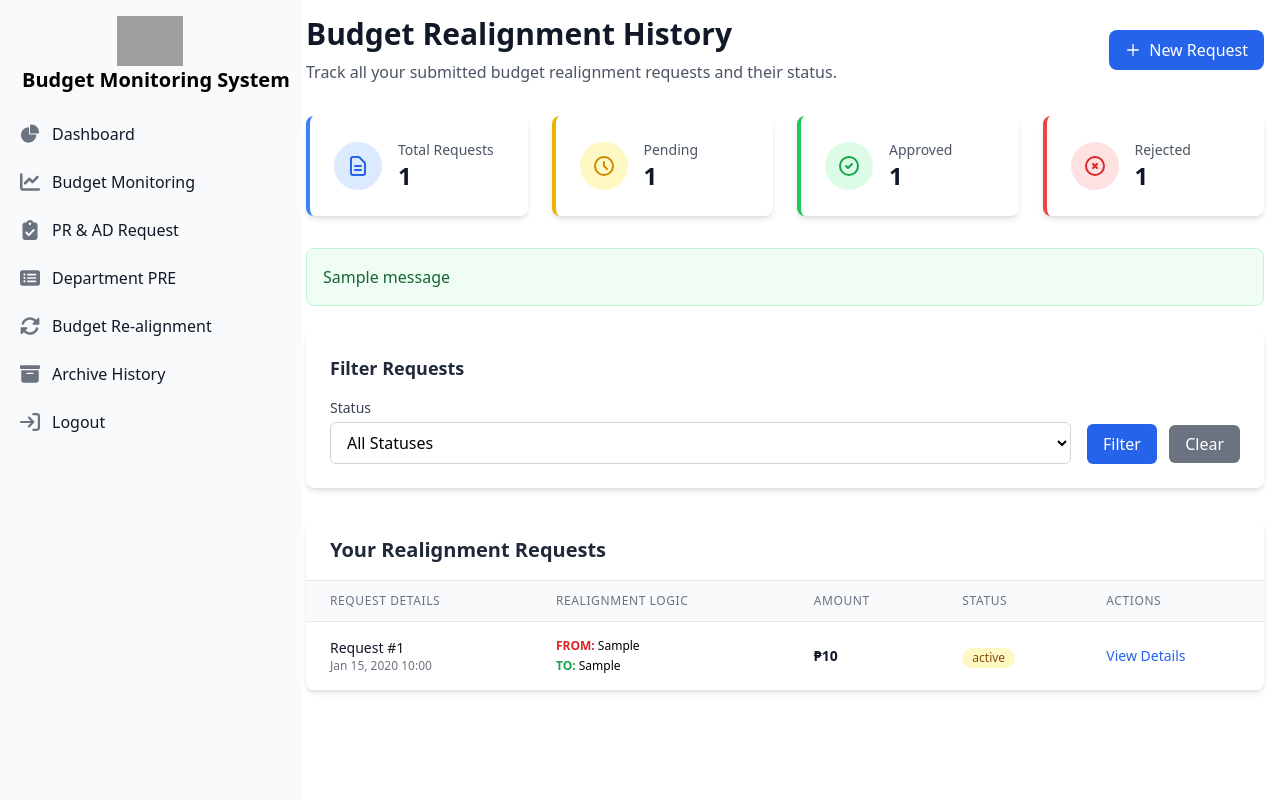
After one commit to RomeloDev/CAPSTONE-PROJECT---BUDGET-MONITORING-SYSTEM-V2, a Django app: template apps/end_user_panel/templates/end_user_panel/realignment_history.html in a window 1280 px wide. The commit adds this page. Run offline with Django 5.2, Linux system fonts and the light colour scheme; the template is opened without the code that fills it: most values are stand-ins (such as "Sample title", 1, 10 or a date in 2020); one stand-in notice (Sample message) is shown; some libraries are stand-ins or nearby versions; grey boxes are pictures that could not be loaded.

Commit message:
End User Panel: Budget Realignment Feature Added

```diff
--- a/apps/admin_panel/templates/admin_panel/budget_allocation.html
+++ b/apps/admin_panel/templates/admin_panel/budget_allocation.html
@@ -82,7 +82,7 @@
             <div class="flex items-center justify-between">
                 <div>
                     <p class="text-sm font-medium text-gray-600">Utilization Rate</p>
-                    <p class="text-2xl font-bold text-gray-900">{{ utilization_rate|default:"0" }}%</p>
+                    <p class="text-2xl font-bold text-gray-900">{{ utilization_rate|default:"0"|floatformat:2 }}%</p>
                     <p class="text-xs text-gray-500 mt-1">Budget Used</p>
                 </div>
                 <div class="p-3 bg-yellow-100 rounded-full">
--- /dev/null
+++ b/apps/end_user_panel/templates/end_user_panel/realignment_history.html
@@ -0,0 +1,226 @@
+{% extends "end_user_base_template/dashboard.html" %}
+{% load humanize %}
+
+{% block title %}Budget Realignment History{% endblock title %}
+
+{% block main-content %}
+<main class="content">
+    <div class="max-w-7xl mx-auto">
+        <!-- Header -->
+        <header class="mb-8">
+            <div class="flex justify-between items-center">
+                <div>
+                    <h1 class="text-3xl font-bold text-gray-900 mb-2">Budget Realignment History</h1>
+                    <p class="text-gray-600">Track all your submitted budget realignment requests and their status.</p>
+                </div>
+                <div class="flex space-x-3">
+                    <a href="{% url 'create_budget_realignment' %}"
+                       class="inline-flex items-center px-4 py-2 bg-blue-600 text-white rounded-lg hover:bg-blue-700 transition duration-200 font-medium">
+                        <svg class="w-4 h-4 mr-2" fill="none" stroke="currentColor" viewBox="0 0 24 24">
+                            <path stroke-linecap="round" stroke-linejoin="round" stroke-width="2" d="M12 4v16m8-8H4"></path>
+                        </svg>
+                        New Request
+                    </a>
+                </div>
+            </div>
+        </header>
+
+        <!-- Summary Cards -->
+        <section class="grid grid-cols-1 md:grid-cols-4 gap-6 mb-8">
+            <div class="bg-white p-6 rounded-lg shadow-md border-l-4 border-blue-500">
+                <div class="flex items-center">
+                    <div class="p-3 rounded-full bg-blue-100 text-blue-600">
+                        <svg class="w-6 h-6" fill="none" stroke="currentColor" viewBox="0 0 24 24">
+                            <path stroke-linecap="round" stroke-linejoin="round" stroke-width="2" d="M9 12h6m-6 4h6m2 5H7a2 2 0 01-2-2V5a2 2 0 012-2h5.586a1 1 0 01.707.293l5.414 5.414a1 1 0 01.293.707V19a2 2 0 01-2 2z"></path>
+                        </svg>
+                    </div>
+                    <div class="ml-4">
+                        <p class="text-sm font-medium text-gray-600">Total Requests</p>
+                        <p class="text-2xl font-semibold text-gray-900">{{ total_requests }}</p>
+                    </div>
+                </div>
+            </div>
+
+            <div class="bg-white p-6 rounded-lg shadow-md border-l-4 border-yellow-500">
+                <div class="flex items-center">
+                    <div class="p-3 rounded-full bg-yellow-100 text-yellow-600">
+                        <svg class="w-6 h-6" fill="none" stroke="currentColor" viewBox="0 0 24 24">
+                            <path stroke-linecap="round" stroke-linejoin="round" stroke-width="2" d="M12 8v4l3 3m6-3a9 9 0 11-18 0 9 9 0 0118 0z"></path>
+                        </svg>
+                    </div>
+                    <div class="ml-4">
+                        <p class="text-sm font-medium text-gray-600">Pending</p>
+                        <p class="text-2xl font-semibold text-gray-900">{{ pending_count }}</p>
+                    </div>
+                </div>
+            </div>
+
+            <div class="bg-white p-6 rounded-lg shadow-md border-l-4 border-green-500">
+                <div class="flex items-center">
+                    <div class="p-3 rounded-full bg-green-100 text-green-600">
+                        <svg class="w-6 h-6" fill="none" stroke="currentColor" viewBox="0 0 24 24">
+                            <path stroke-linecap="round" stroke-linejoin="round" stroke-width="2" d="M9 12l2 2 4-4m6 2a9 9 0 11-18 0 9 9 0 0118 0z"></path>
+                        </svg>
+                    </div>
+                    <div class="ml-4">
+                        <p class="text-sm font-medium text-gray-600">Approved</p>
+                        <p class="text-2xl font-semibold text-gray-900">{{ approved_count }}</p>
+                    </div>
+                </div>
+            </div>
+
+            <div class="bg-white p-6 rounded-lg shadow-md border-l-4 border-red-500">
+                <div class="flex items-center">
+                    <div class="p-3 rounded-full bg-red-100 text-red-600">
+                        <svg class="w-6 h-6" fill="none" stroke="currentColor" viewBox="0 0 24 24">
+                            <path stroke-linecap="round" stroke-linejoin="round" stroke-width="2" d="M10 14l2-2m0 0l2-2m-2 2l-2-2m2 2l2 2m7-2a9 9 0 11-18 0 9 9 0 0118 0z"></path>
+                        </svg>
+                    </div>
+                    <div class="ml-4">
+                        <p class="text-sm font-medium text-gray-600">Rejected</p>
+                        <p class="text-2xl font-semibold text-gray-900">{{ rejected_count }}</p>
+                    </div>
+                </div>
+            </div>
+        </section>
+
+        <!-- Messages -->
+        {% if messages %}
+        <div class="mb-6">
+            {% for message in messages %}
+            <div class="p-4 rounded-lg mb-4 {% if message.tags == 'success' %}bg-green-50 text-green-800 border border-green-200{% elif message.tags == 'error' %}bg-red-50 text-red-800 border border-red-200{% else %}bg-blue-50 text-blue-800 border border-blue-200{% endif %}">
+                {{ message }}
+            </div>
+            {% endfor %}
+        </div>
+        {% endif %}
+
+        <!-- Filter Section -->
+        <section class="bg-white p-6 rounded-lg shadow-md mb-8">
+            <h2 class="text-lg font-semibold text-gray-800 mb-4">Filter Requests</h2>
+            <form method="get" class="flex flex-wrap gap-4 items-end">
+                <div class="flex-1 min-w-[200px]">
+                    <label for="status" class="block text-sm font-medium text-gray-700 mb-1">Status</label>
+                    <select id="status" name="status" class="w-full border border-gray-300 rounded-md px-3 py-2 bg-white focus:ring-2 focus:ring-blue-500 focus:outline-none">
+                        <option value="">All Statuses</option>
+                        {% for code, label in status_choices %}
+                            <option value="{{ code }}" {% if status_filter == code %}selected{% endif %}>{{ label }}</option>
+                        {% endfor %}
+                    </select>
+                </div>
+                <div>
+                    <button type="submit" class="bg-blue-600 text-white px-4 py-2 rounded-md hover:bg-blue-700 transition duration-200">
+                        Filter
+                    </button>
+                    <a href="{% url 'realignment_history' %}" class="ml-2 bg-gray-500 text-white px-4 py-2 rounded-md hover:bg-gray-600 transition duration-200">
+                        Clear
+                    </a>
+                </div>
+            </form>
+        </section>
+
+        <!-- Requests Table -->
+        <section class="bg-white rounded-lg shadow-md overflow-hidden">
+            <div class="px-6 py-4 border-b border-gray-200">
+                <h2 class="text-xl font-semibold text-gray-800">Your Realignment Requests</h2>
+            </div>
+
+            <div class="overflow-x-auto">
+                <table class="min-w-full divide-y divide-gray-200">
+                    <thead class="bg-gray-50">
+                        <tr>
+                            <th class="px-6 py-3 text-left text-xs font-medium text-gray-500 uppercase tracking-wider">Request Details</th>
+                            <th class="px-6 py-3 text-left text-xs font-medium text-gray-500 uppercase tracking-wider">Realignment Logic</th>
+                            <th class="px-6 py-3 text-left text-xs font-medium text-gray-500 uppercase tracking-wider">Amount</th>
+                            <th class="px-6 py-3 text-left text-xs font-medium text-gray-500 uppercase tracking-wider">Status</th>
+                            <th class="px-6 py-3 text-left text-xs font-medium text-gray-500 uppercase tracking-wider">Actions</th>
+                        </tr>
+                    </thead>
+                    <tbody class="bg-white divide-y divide-gray-200">
+                        {% for req in requests %}
+                        <tr class="hover:bg-gray-50 transition">
+                            <td class="px-6 py-4 whitespace-nowrap">
+                                <div class="text-sm text-gray-900 font-medium">Request #{{ req.id }}</div>
+                                <div class="text-xs text-gray-500">{{ req.created_at|date:"M d, Y H:i" }}</div>
+                            </td>
+                            <td class="px-6 py-4">
+                                <div class="flex flex-col space-y-1">
+                                    <div class="text-xs">
+                                        <span class="font-bold text-red-600">FROM:</span> {{ req.source_item_display }}
+                                    </div>
+                                    <div class="text-xs">
+                                        <span class="font-bold text-green-600">TO:</span> {{ req.target_item_display }}
+                                    </div>
+                                </div>
+                            </td>
+                            <td class="px-6 py-4 whitespace-nowrap">
+                                <div class="text-sm font-bold text-gray-900">₱{{ req.amount|intcomma }}</div>
+                            </td>
+                            <td class="px-6 py-4 whitespace-nowrap">
+                                <span class="inline-flex items-center px-2.5 py-0.5 rounded-full text-xs font-medium
+                                    {% if req.status == 'Approved' %}bg-green-100 text-green-800
+                                    {% elif req.status == 'Rejected' %}bg-red-100 text-red-800
+                                    {% elif req.status == 'Partially Approved' %}bg-blue-100 text-blue-800
+                                    {% elif req.status == 'Awaiting Admin Verification' %}bg-indigo-100 text-indigo-800
+                                    {% else %}bg-yellow-100 text-yellow-800{% endif %}">
+                                    {{ req.status }}
+                                </span>
+                            </td>
+                            <td class="px-6 py-4 whitespace-nowrap text-sm font-medium">
+                                <a href="{% url 'preview_realignment_documents' req.pk %}" class="text-blue-600 hover:text-blue-900">View Details</a>
+                            </td>
+                        </tr>
+                        {% empty %}
+                        <tr>
+                            <td colspan="5" class="px-6 py-10 text-center text-gray-500">
+                                <p class="text-lg">No realignment requests found.</p>
+                            </td>
+                        </tr>
+                        {% endfor %}
+                    </tbody>
+                </table>
+            </div>
+
+            <!-- Pagination (if using generic ListView pagination) -->
+            {% if is_paginated %}
+            <div class="bg-white px-4 py-3 flex items-center justify-between border-t border-gray-200 sm:px-6">
+                <div class="flex-1 flex justify-between sm:hidden">
+                    {% if page_obj.has_previous %}
+                        <a href="?page={{ page_obj.previous_page_number }}{% if status_filter %}&status={{ status_filter }}{% endif %}" class="relative inline-flex items-center px-4 py-2 border border-gray-300 text-sm font-medium rounded-md text-gray-700 bg-white hover:bg-gray-50">Previous</a>
+                    {% endif %}
+                    {% if page_obj.has_next %}
+                        <a href="?page={{ page_obj.next_page_number }}{% if status_filter %}&status={{ status_filter }}{% endif %}" class="ml-3 relative inline-flex items-center px-4 py-2 border border-gray-300 text-sm font-medium rounded-md text-gray-700 bg-white hover:bg-gray-50">Next</a>
+                    {% endif %}
+                </div>
+                <div class="hidden sm:flex-1 sm:flex sm:items-center sm:justify-between">
+                    <div>
+                        <p class="text-sm text-gray-700">
+                            Showing page <span class="font-medium">{{ page_obj.number }}</span> of <span class="font-medium">{{ page_obj.paginator.num_pages }}</span>
+                        </p>
+                    </div>
+                    <div>
+                        <nav class="relative z-0 inline-flex rounded-md shadow-sm -space-x-px" aria-label="Pagination">
+                            {% if page_obj.has_previous %}
+                                <a href="?page={{ page_obj.previous_page_number }}{% if status_filter %}&status={{ status_filter }}{% endif %}" class="relative inline-flex items-center px-2 py-2 rounded-l-md border border-gray-300 bg-white text-sm font-medium text-gray-500 hover:bg-gray-50">Previous</a>
+                            {% endif %}
+
+                            {% for i in page_obj.paginator.page_range %}
+                                {% if page_obj.number == i %}
+                                    <span class="relative inline-flex items-center px-4 py-2 border border-gray-300 bg-blue-50 text-sm font-medium text-blue-600">{{ i }}</span>
+                                {% else %}
+                                    <a href="?page={{ i }}{% if status_filter %}&status={{ status_filter }}{% endif %}" class="relative inline-flex items-center px-4 py-2 border border-gray-300 bg-white text-sm font-medium text-gray-700 hover:bg-gray-50">{{ i }}</a>
+                                {% endif %}
+                            {% endfor %}
+
+                            {% if page_obj.has_next %}
+                                <a href="?page={{ page_obj.next_page_number }}{% if status_filter %}&status={{ status_filter }}{% endif %}" class="relative inline-flex items-center px-2 py-2 rounded-r-md border border-gray-300 bg-white text-sm font-medium text-gray-500 hover:bg-gray-50">Next</a>
+                            {% endif %}
+                        </nav>
+                    </div>
+                </div>
+            </div>
+            {% endif %}
+        </section>
+    </div>
+</main>
+{% endblock %}
--- a/apps/end_user_panel/urls.py
+++ b/apps/end_user_panel/urls.py
@@ -36,4 +36,5 @@ urlpatterns = [
     # Use <int:pk> because PREBudgetRealignment usually uses AutoField ID, unlike PR/PRE UUIDs
     path('realignment/<int:pk>/preview/', views.PreviewRealignmentView.as_view(), name='preview_realignment_documents'),
     path('realignment/<int:pk>/upload-signed/', views.UploadSignedRealignmentDocView.as_view(), name='upload_signed_realignment'),
+    path('realignment/history/', views.PREBudgetRealignmentHistoryView.as_view(), name='realignment_history'),
 ]
--- a/templates/end_user_base_template/dashboard.html
+++ b/templates/end_user_base_template/dashboard.html
@@ -150,15 +150,15 @@
             </li>
             {% comment %} Budget Re-alignment {% endcomment %}
             <li>
-                <a href="{% url 'create_budget_realignment' %}" class="flex items-center p-2 text-gray-900 rounded-lg dark:text-white
-                {% if request.resolver_match.url_name == 'create_budget_realignment' %}
+                <a href="{% url 'realignment_history' %}" class="flex items-center p-2 text-gray-900 rounded-lg dark:text-white
+                {% if request.resolver_match.url_name == 'realignment_history' %}
                     bg-gray-700
                     {% else %}
                         hover:bg-gray-100 dark:hover:bg-gray-700
                     {% endif %}
                       group">
                     <svg class="shrink-0 w-5 h-5 text-gray-500 transition duration-75
-                    {% if request.resolver_match.url_name == 'create_budget_realignment' %}
+                    {% if request.resolver_match.url_name == 'realignment_history' %}
                         dark:text-white
                     {% endif %} dark:text-gray-400 group-hover:text-gray-900 dark:group-hover:text-white" fill="currentColor" xmlns="http://www.w3.org/2000/svg" viewBox="0 0 512 512"><!--!Font Awesome Free 6.7.2 by @fontawesome - https://fontawesome.com License - https://fontawesome.com/license/free Copyright 2025 Fonticons, Inc.--><path d="M142.9 142.9c-17.5 17.5-30.1 38-37.8 59.8c-5.9 16.7-24.2 25.4-40.8 19.5s-25.4-24.2-19.5-40.8C55.6 150.7 73.2 122 97.6 97.6c87.2-87.2 228.3-87.5 315.8-1L455 55c6.9-6.9 17.2-8.9 26.2-5.2s14.8 12.5 14.8 22.2l0 128c0 13.3-10.7 24-24 24l-8.4 0c0 0 0 0 0 0L344 224c-9.7 0-18.5-5.8-22.2-14.8s-1.7-19.3 5.2-26.2l41.1-41.1c-62.6-61.5-163.1-61.2-225.3 1zM16 312c0-13.3 10.7-24 24-24l7.6 0 .7 0L168 288c9.7 0 18.5 5.8 22.2 14.8s1.7 19.3-5.2 26.2l-41.1 41.1c62.6 61.5 163.1 61.2 225.3-1c17.5-17.5 30.1-38 37.8-59.8c5.9-16.7 24.2-25.4 40.8-19.5s25.4 24.2 19.5 40.8c-10.8 30.6-28.4 59.3-52.9 83.8c-87.2 87.2-228.3 87.5-315.8 1L57 457c-6.9 6.9-17.2 8.9-26.2 5.2S16 449.7 16 440l0-119.6 0-.7 0-7.6z"/></svg>
                     <span class="flex-1 ms-3 whitespace-nowrap">Budget Re-alignment</span>
```
Also changed, not shown: apps/end_user_panel/views.py (+39 -2 lines).
